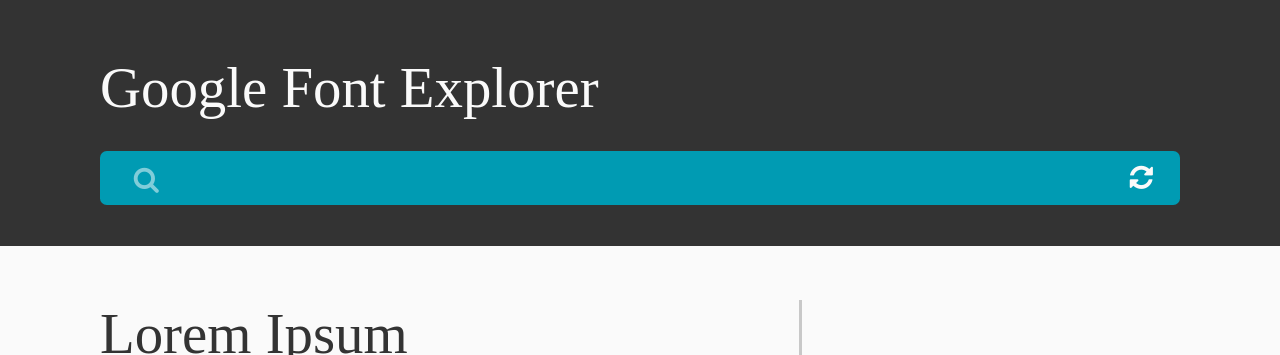
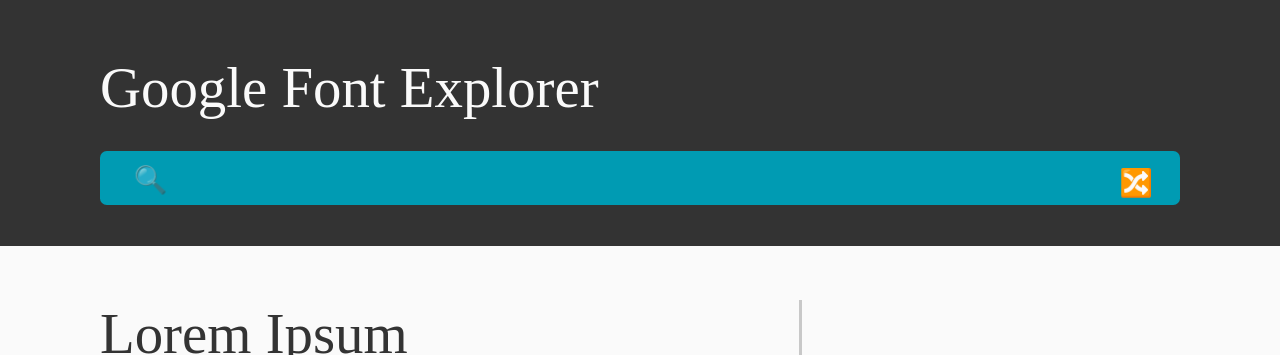
Before and after one commit to katydecorah/google-font-explorer, a Jekyll site: the page built from index.html, in a window 1280 px wide. Shown: the top 355 px of the page. Built offline with Jekyll 4.4.1, drawn with Linux system fonts in a browser that asks for light colours; nearby versions of some CDN libraries; emoji names are drawn with the system emoji font.

Commit message:
will emoji work?

```diff
--- a/_config.yml
+++ b/_config.yml
@@ -3,6 +3,8 @@
 url: http://katydecorah.com
 description: Test any Google Font with custom text.
 
-fa: 4.0.3
 jquery: 2.1.3
 bootstrap: 2.3.2
+
+gems:
+- jemoji
--- a/_includes/head.html
+++ b/_includes/head.html
@@ -16,5 +16,4 @@
   <meta name="twitter:image:src" content="http://codepen.io/katydecorah/pen/vetCA/image/small.png">
   <meta name="twitter:domain" content="{{site.url}}{{site.baseurl}}">
   <link rel="stylesheet" href="{{site.baseurl}}/css/style.css">
-  <link rel="stylesheet" type="text/css" href="//netdna.bootstrapcdn.com/font-awesome/{{site.fa}}/css/font-awesome.min.css">
 </head>
--- a/_includes/search.html
+++ b/_includes/search.html
@@ -1,3 +1,3 @@
-<label for="font"><i class="fa fa-search"></i></label>
+<label for="font"><div class="icon-search">:mag:</div></label>
 <input id="font" class="font" type="text" value="" data-provide="typeahead"/>
-<i class="fa fa-refresh action random"></i>
+<i class="action">:twisted_rightwards_arrows:</i>
```
